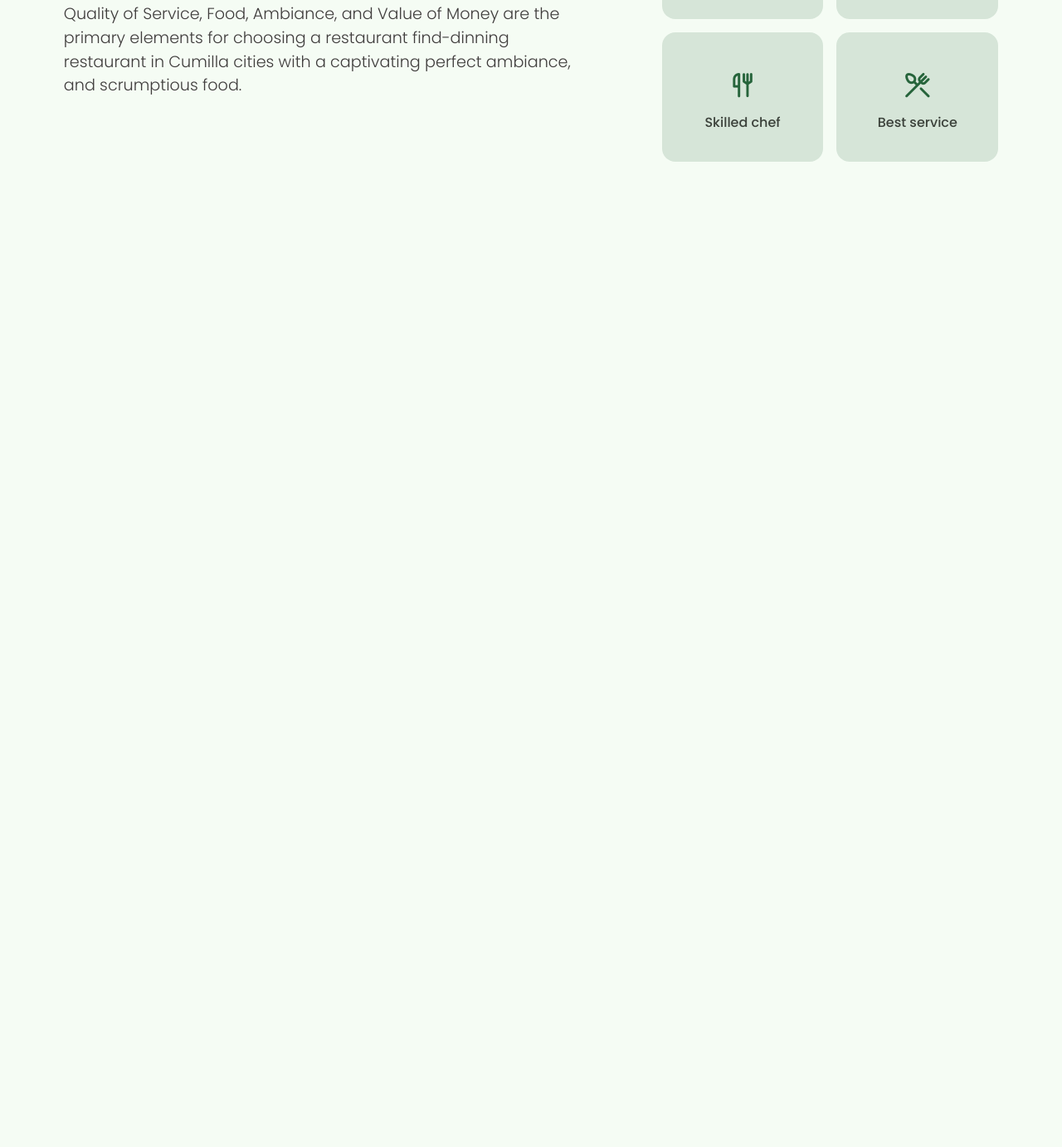
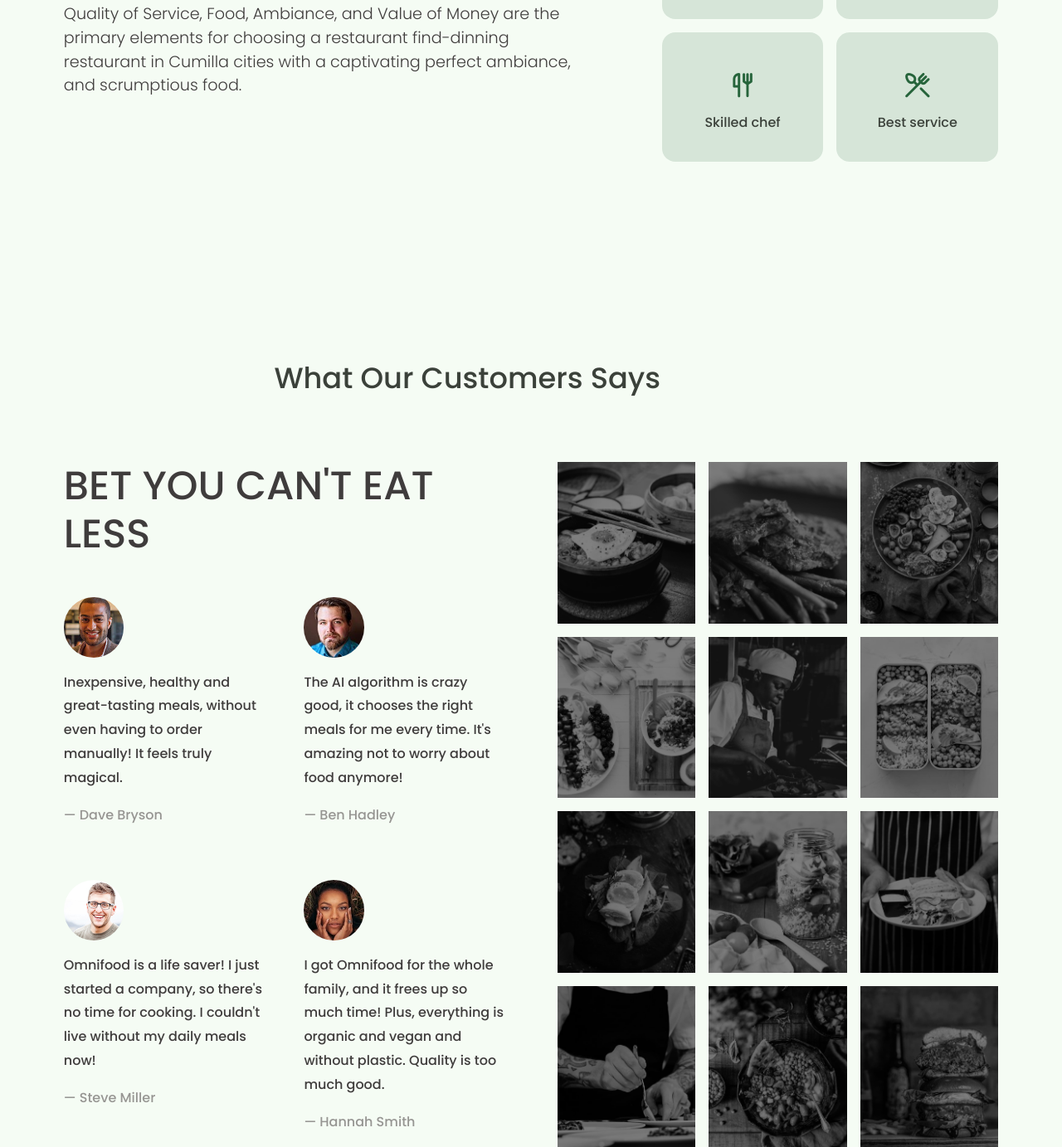
Before and after one commit to Kawsar26229/foodine, a plain HTML site: page index.html in a window 1280 px wide. Shown: the part 4921-6304 px from the top of the page at 83% size. Before the commit the page ends 5116 px from the top, so only its background shows below. Drawn offline with nearby package versions, Linux system fonts and the light colour scheme.

Commit message:
review section added

```diff
--- a/index.html
+++ b/index.html
@@ -316,6 +316,93 @@
         </div>
       </section>
       <!------------ Why Us End ------------->
+      <!------------ Review Start ------------->
+      <section>
+        <h2 class="review--title">What Our Customers Says</h2>
+        <div class="container review__container">
+          <div class="review__container--left">
+            <div class="reviews">
+              <h2>Bet you can't eat less</h2>
+              <div class="reviews__card">
+                <div class="review__card">
+                  <img src="images/dave.jpg" alt="Customer who gave review" />
+                  <p>
+                    Inexpensive, healthy and great-tasting meals, without even
+                    having to order manually! It feels truly magical.
+                  </p>
+                  <p class="reviewer">— Dave Bryson</p>
+                </div>
+                <div class="review__card">
+                  <img src="images/ben.jpg" alt="Customer who gave review" />
+                  <p>
+                    The AI algorithm is crazy good, it chooses the right meals
+                    for me every time. It's amazing not to worry about food
+                    anymore!
+                  </p>
+                  <p class="reviewer">— Ben Hadley</p>
+                </div>
+                <div class="review__card">
+                  <img src="images/steve.jpg" alt="Customer who gave review" />
+                  <p>
+                    Omnifood is a life saver! I just started a company, so
+                    there's no time for cooking. I couldn't live without my
+                    daily meals now!
+                  </p>
+                  <p class="reviewer">— Steve Miller</p>
+                </div>
+                <div class="review__card">
+                  <img src="images/hannah.jpg" alt="Customer who gave review" />
+                  <p>
+                    I got Omnifood for the whole family, and it frees up so much
+                    time! Plus, everything is organic and vegan and without
+                    plastic. Quality is too much good.
+                  </p>
+                  <p class="reviewer">— Hannah Smith</p>
+                </div>
+              </div>
+            </div>
+          </div>
+          <div class="review__container--right">
+            <div class="gallery">
+              <img src="images/gallery-1.jpg" alt="Photo of beauty" />
+            </div>
+            <div class="gallery">
+              <img src="images/gallery-2.jpg" alt="Photo of beauty" />
+            </div>
+            <div class="gallery">
+              <img src="images/gallery-3.jpg" alt="Photo of beauty" />
+            </div>
+            <div class="gallery">
+              <img src="images/gallery-4.jpg" alt="Photo of beauty" />
+            </div>
+            <div class="gallery">
+              <img src="images/gallery-5.jpg" alt="Photo of beauty" />
+            </div>
+            <div class="gallery">
+              <img src="images/gallery-6.jpg" alt="Photo of beauty" />
+            </div>
+            <div class="gallery">
+              <img src="images/gallery-7.jpg" alt="Photo of beauty" />
+            </div>
+            <div class="gallery">
+              <img src="images/gallery-8.jpg" alt="Photo of beauty" />
+            </div>
+            <div class="gallery">
+              <img src="images/gallery-9.jpg" alt="Photo of beauty" />
+            </div>
+            <div class="gallery">
+              <img src="images/gallery-10.jpg" alt="Photo of beauty" />
+            </div>
+            <div class="gallery">
+              <img src="images/gallery-11.jpg" alt="Photo of beauty" />
+            </div>
+            <div class="gallery">
+              <img src="images/gallery-12.jpg" alt="Photo of beauty" />
+            </div>
+          </div>
+        </div>
+      </section>
+      <!------------ Review End ------------->
     </main>
     <!----------------- Main End ------------------->
   </body>
--- a/style.css
+++ b/style.css
@@ -628,3 +628,71 @@ section {
   color: var(--heading-color);
   font-size: 1rem;
 }
+
+/* --------- Review --------- */
+.review--title {
+  font-size: 2.2rem;
+  color: var(--heading-color);
+  font-weight: 500;
+  width: var(--container-width-lg);
+  text-align: center;
+  margin-bottom: 5rem;
+}
+
+.review__container {
+  display: grid;
+  grid-template-columns: repeat(2, 1fr);
+  gap: 4rem;
+}
+
+.reviews h2 {
+  font-size: 3rem;
+  color: var(--text-color);
+  text-transform: uppercase;
+  font-weight: 500;
+  margin-bottom: 3rem;
+}
+
+.reviews__card {
+  display: grid;
+  grid-template-columns: repeat(2, 1fr);
+  gap: 3rem;
+}
+
+.review__card img {
+  width: 30%;
+  border-radius: 50%;
+  aspect-ratio: 1 / 1;
+}
+
+.review__card p {
+  margin: 1rem 0;
+  color: var(--text-color);
+  font-size: 1rem;
+  font-weight: 500;
+}
+
+.reviewer {
+  color: rgb(150, 149, 146) !important;
+}
+
+.review__container--right {
+  display: grid;
+  grid-template-columns: repeat(3, 1fr);
+  gap: 1rem;
+}
+
+.gallery {
+  overflow: hidden;
+}
+
+.gallery img {
+  height: 100%;
+  filter: saturate(0) brightness(0.5);
+  transition: var(--transition);
+}
+
+.gallery:hover img {
+  filter: saturate(1) brightness(1);
+  transform: scale(1.1);
+}
```
Also changed, not shown: images/ben.jpg (added), images/dave.jpg (added), images/gallery-1.jpg (added), images/gallery-10.jpg (added), images/gallery-11.jpg (added), images/gallery-12.jpg (added), images/gallery-2.jpg (added), images/gallery-3.jpg (added), images/gallery-4.jpg (added), images/gallery-5.jpg (added), images/gallery-6.jpg (added), images/gallery-7.jpg (added), images/gallery-8.jpg (added), images/gallery-9.jpg (added), 2 more files.
